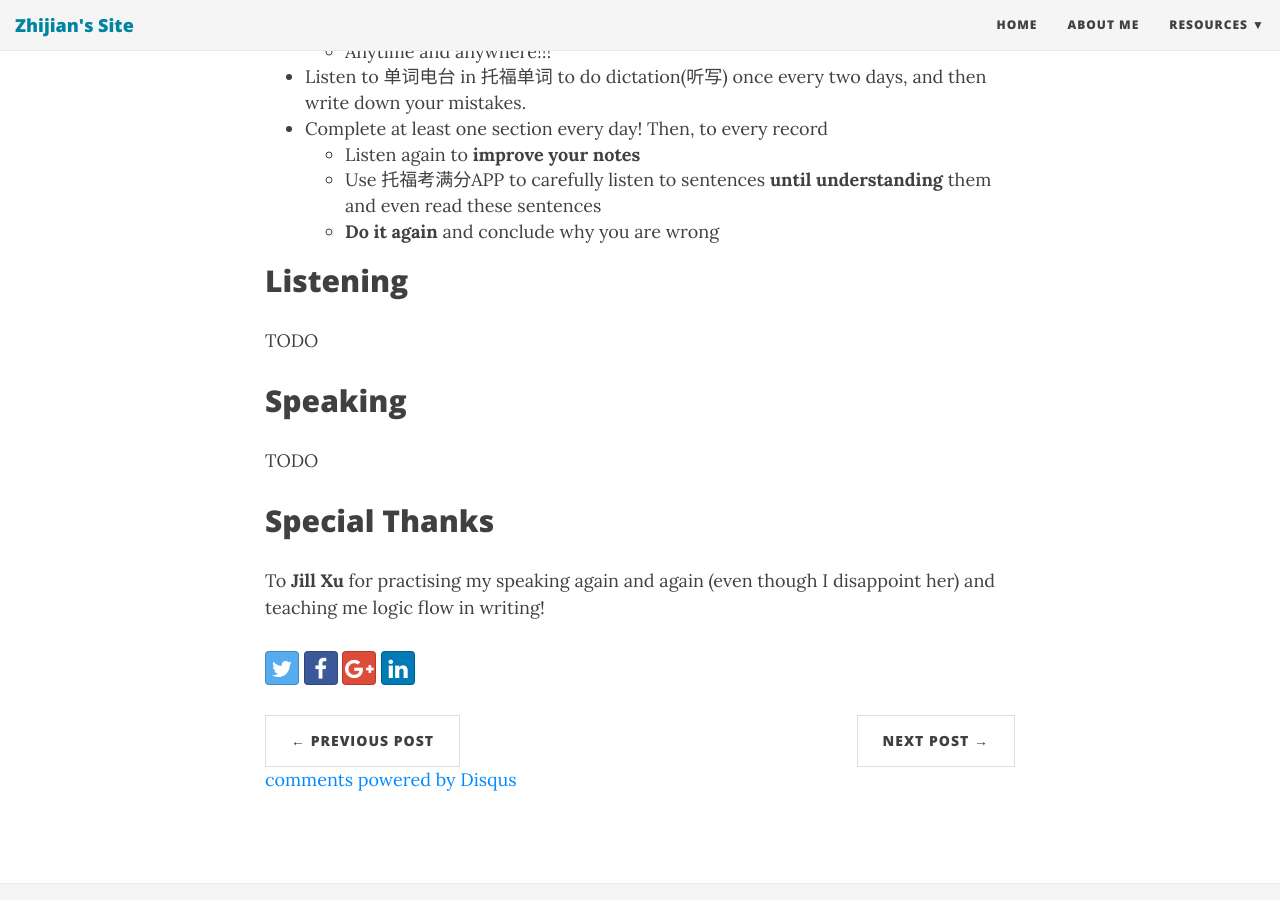
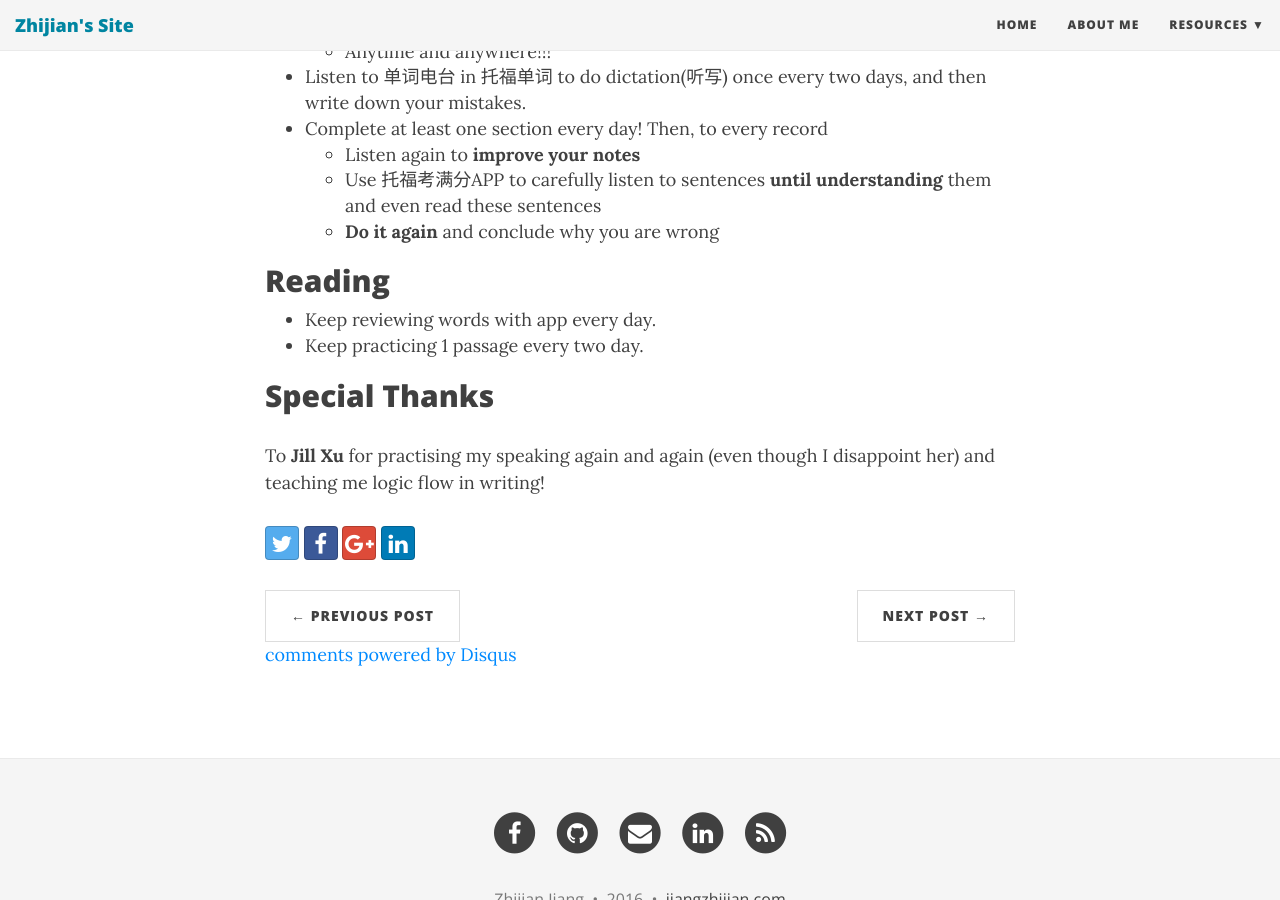
Before and after one commit to softwarelight/ZhijianJiang, a Jekyll site: the page built from _posts/2016-09-24-TOEFL-experience.md, in a window 1280 px wide and 900 px high, scrolled down 3777 px. Built offline with Jekyll 4.4.1, drawn with Linux system fonts in a browser that asks for light colours; nearby versions of some CDN libraries; comment, search, counter and statistics services are not loaded.

Commit message:
删除重复的listening，以及speaking，添加reading

```diff
--- a/_posts/2016-09-24-TOEFL-experience.md
+++ b/_posts/2016-09-24-TOEFL-experience.md
@@ -118,11 +118,9 @@ Actually, I am very surprised that I can get that high marks.
    * Use 托福考满分APP to carefully listen to sentences **until understanding** them and even read these sentences
    * **Do it again** and conclude why you are wrong
 
-## Listening
-TODO
-
-## Speaking
-TODO
+## Reading
+* Keep reviewing words with app every day.
+* Keep practicing 1 passage every two day.
 
 ## Special Thanks
 To **Jill Xu** for practising my speaking again and again (even though I disappoint her) and teaching me logic flow in writing!
```
